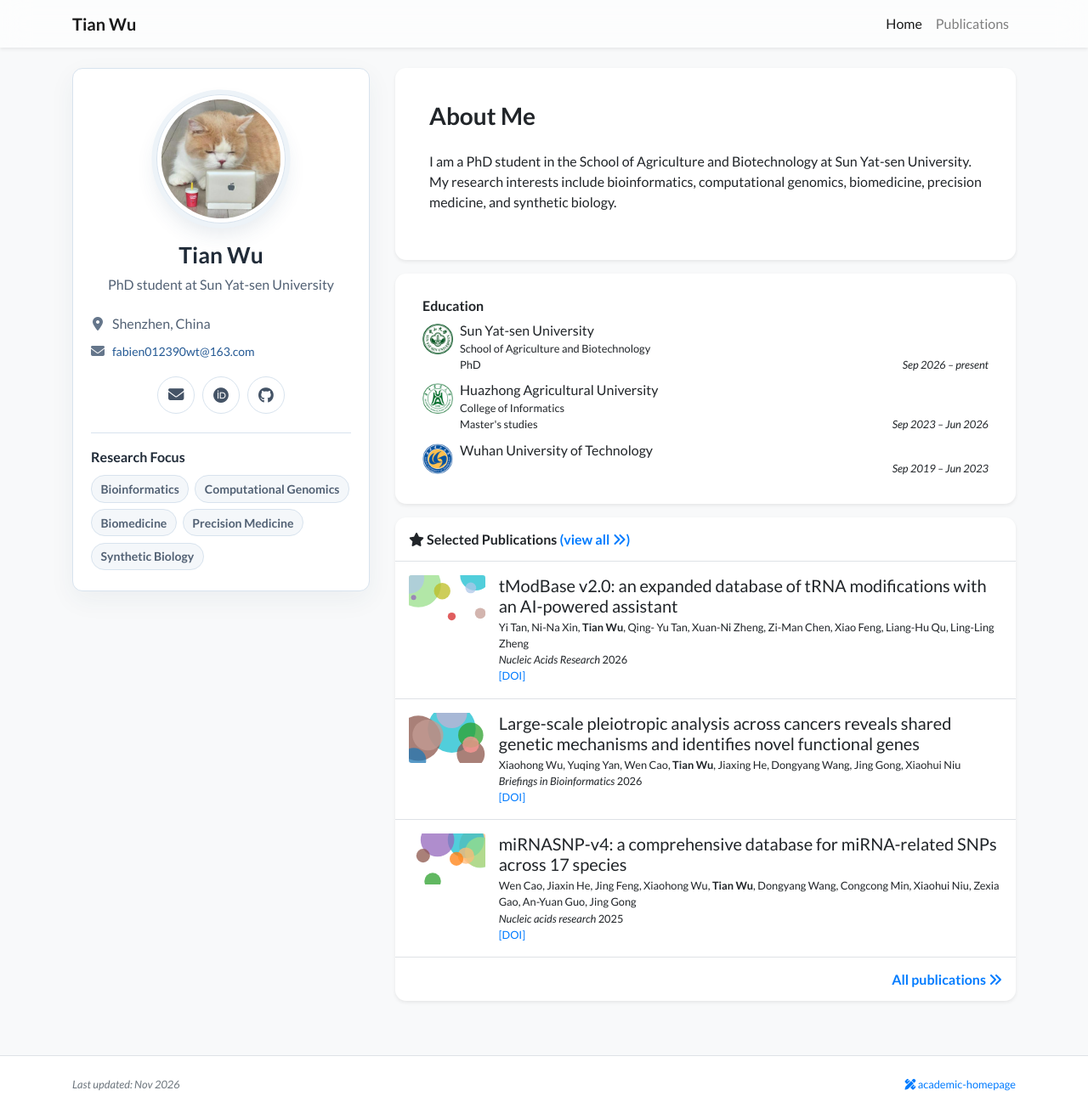
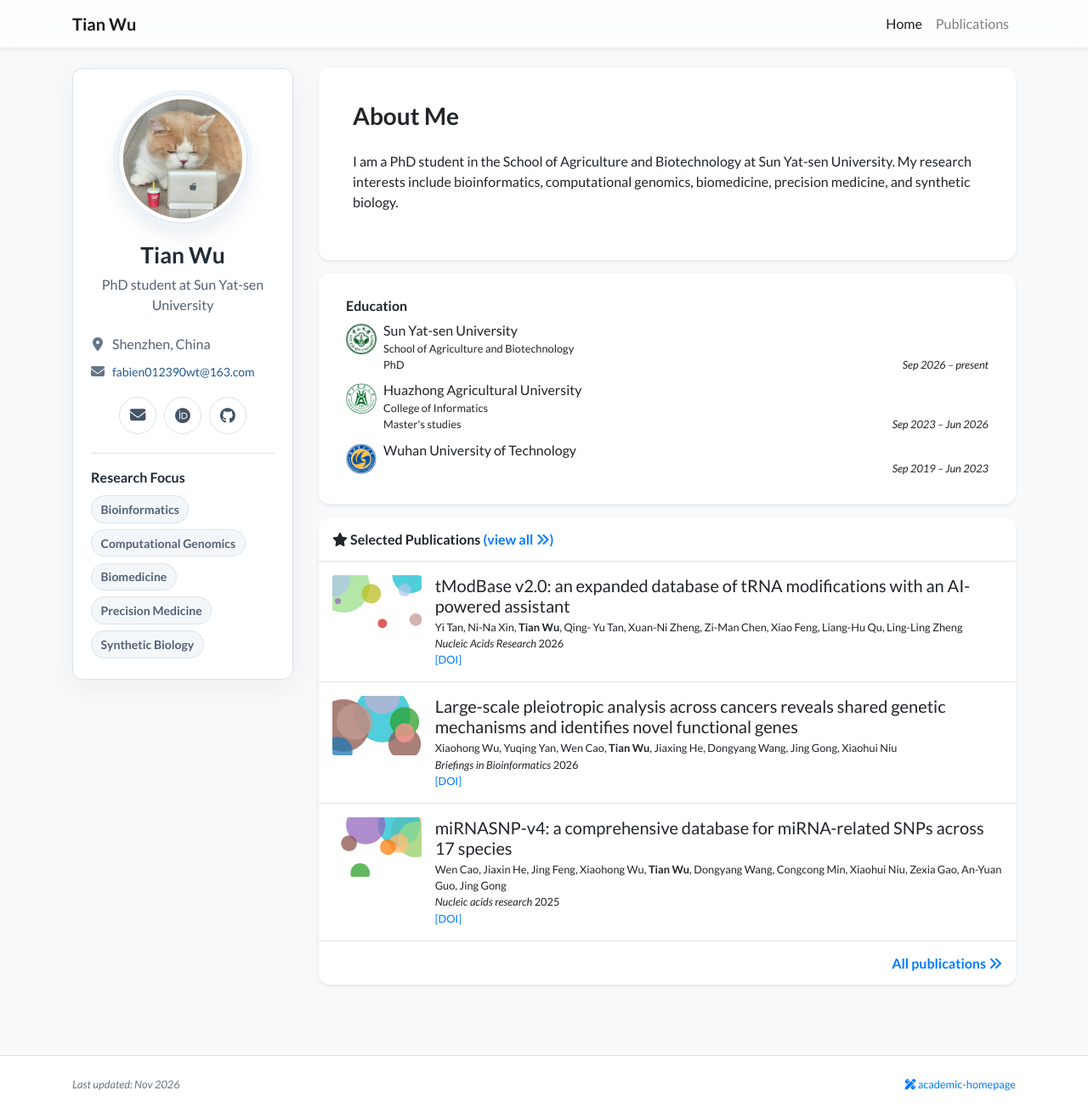
Before and after one commit to QuaSiMoDooooo/QuaSiMoDooooo.github.io, a Jekyll site: the page built from index.html, in a window 1280 px wide and 1310 px high. Shown: the whole window at 85% size. Built offline with Jekyll 4.4.1, drawn with Linux system fonts in a browser that asks for light colours; nearby versions of some CDN libraries; a style sheet for code colours, icons or effects is not loaded.

Commit message:
fix: set a compact desktop profile width

```diff
--- a/assets/css/global.css
+++ b/assets/css/global.css
@@ -286,3 +286,13 @@ div.lazy {
         gap: 0.375rem;
     }
 }
+
+@media (min-width: 768px) {
+    .homepage-profile {
+        width: calc(16.25rem + 30px);
+    }
+
+    .homepage-profile + .col-md {
+        min-width: 0;
+    }
+}
--- a/index.html
+++ b/index.html
@@ -5,10 +5,10 @@ navbar_title: Home
 ---
 
 <div class="row">
-    <div class="col-md-4">
+    <div class="col-md-auto homepage-profile">
         {% include widgets/profile_card_mini.html %}
     </div>
-    <div class="col-md-8">
+    <div class="col-md">
 
         {% include widgets/profile_card_bio_only.html %}
 
```
